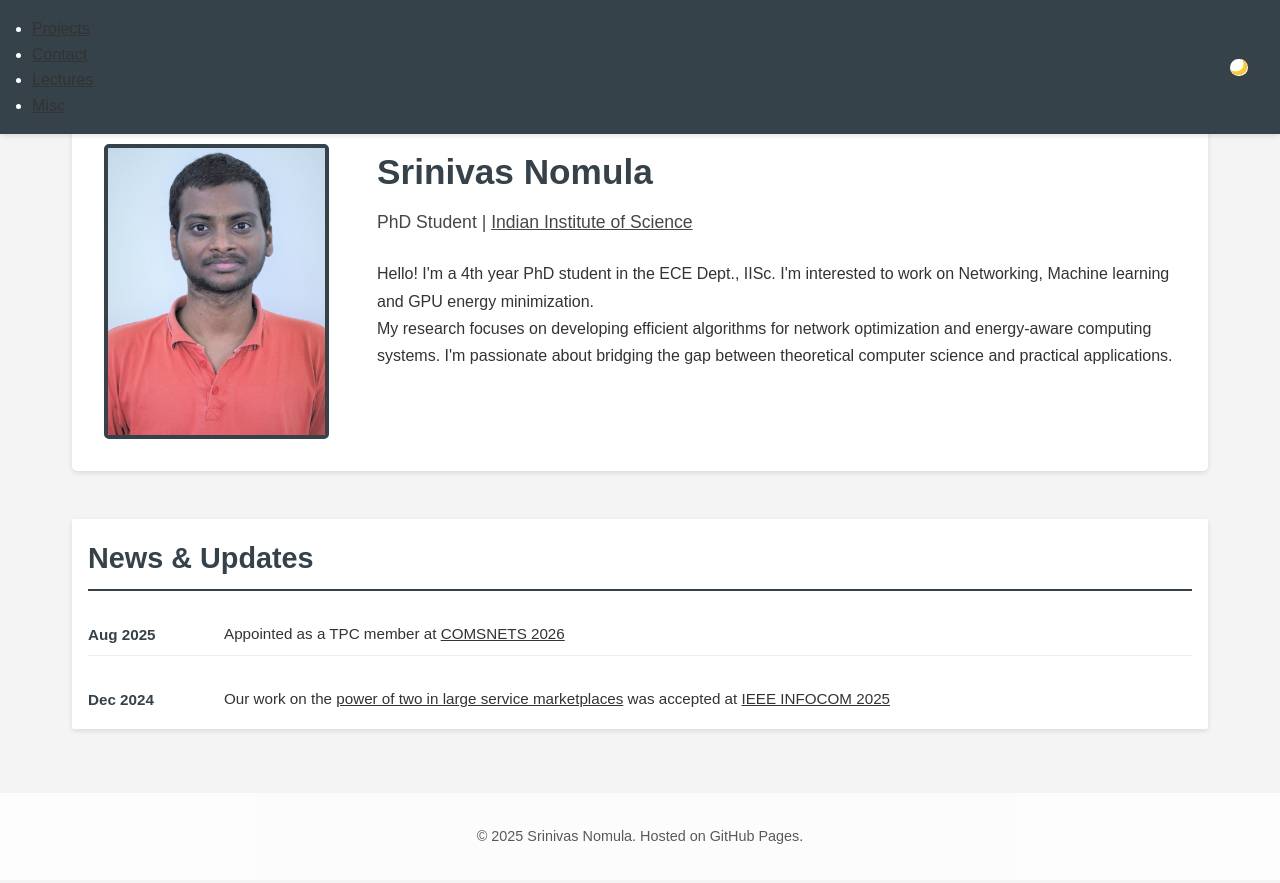
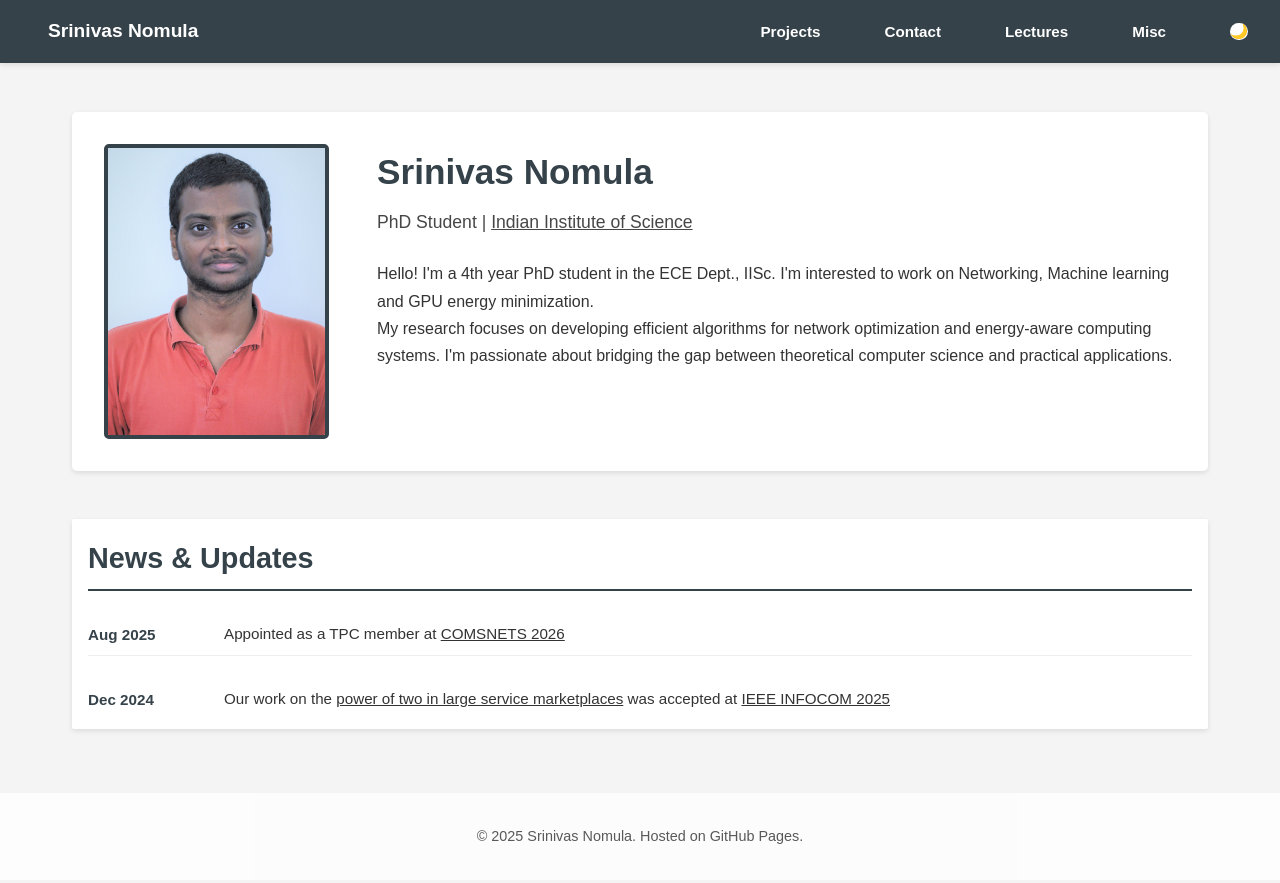
Before and after one commit to SivaSrinivasN/SivaSrinivasN.github.io, a Jekyll site: the page built from index.md, in a window 1280 px wide. Shown: the top 883 px of the page. Built offline with Jekyll 4.4.1, drawn with Linux system fonts in a browser that asks for light colours.

Commit message:
Updated default.html and trimmed config.yml file

```diff
--- a/_layouts/default.html
+++ b/_layouts/default.html
@@ -59,8 +59,15 @@
     <link rel="stylesheet" href="{{ '/assets/css/style.css' | relative_url }}">
 </head>
 <body>
-    <!-- Navigation with Dark Mode Toggle -->
+    <!-- Navigation bar with home on left and other links on right -->
     <nav>
+        <!-- Home button on far left -->
+        <div class="nav-left">
+            <a href="{{ '/' | relative_url }}" class="home-button">Srinivas Nomula</a>
+        </div>
+
+        <!-- Other navigation links on right -->
+        <div class="nav-right">
             <ul>
                 <li><a href="{{ '/projects' | relative_url }}">Projects</a></li>
                 <li><a href="{{ '/contact' | relative_url }}">Contact</a></li>
@@ -68,6 +75,7 @@
                 <li><a href="{{ '/misc' | relative_url }}">Misc</a></li>
             </ul>
             <button class="theme-toggle" id="themeToggle">🌙</button>
+        </div>
     </nav>
 
     <main>
```
Also changed, not shown: _config.yml (+0 -28 lines). Lines whose indentation alone changed are shown as unchanged.
